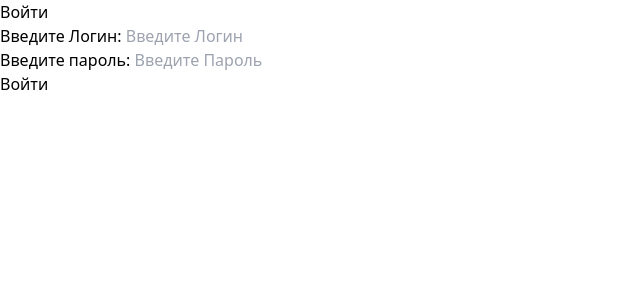
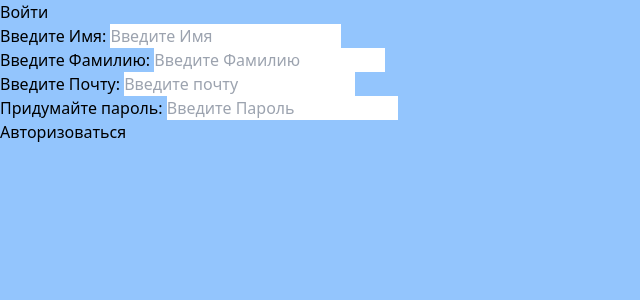
Before and after one commit to AhmadAsoev/frontBack, a React (Vite) app: page /registration in a window 1280 px wide. Shown: the top 300 px of the page, without its empty margins (0-640 px from the left). Built offline with nearby package versions, Linux system fonts and the light colour scheme.

Commit message:
Add Auth Form

```diff
--- a/src/App.tsx
+++ b/src/App.tsx
@@ -1,6 +1,7 @@
 import { BrowserRouter as Router, Routes, Route } from 'react-router-dom';
 import NavBar from './components/NavBar';
 import Registration from './components/Registration';
+import TableList from './components/TableList';
 
 
 
@@ -9,7 +10,8 @@ function App() {
     <Router>
       <Routes>
         <Route path='/login' element={<NavBar />} />
-        <Route path='registration' element={<Registration/> } />
+        <Route path='registration' element={<Registration />} />
+        <Route path='/table' element={<TableList/>} />
       </Routes>
     </Router>
   )
--- /dev/null
+++ b/src/components/Authorization.tsx
@@ -0,0 +1,111 @@
+import { useForm, SubmitHandler } from 'react-hook-form';
+import { useNavigate } from 'react-router';
+
+interface FormData {
+  firstName: string;
+  lastName: string;
+  email: string;
+  password: string;
+}
+export default function Authorization() {
+  const {
+    register,
+    handleSubmit,
+    reset,
+    setValue,
+    formState: { errors },
+  } = useForm<FormData>({ mode: 'onBlur' });
+
+  const navigate = useNavigate();
+
+  const onSubmit: SubmitHandler<FormData> = (data: FormData) => {
+    alert(JSON.stringify(data));
+      reset();
+      navigate('/table')
+  };
+  return (
+    <div>
+      <form onSubmit={handleSubmit(onSubmit)} className="space-y-4">
+        <div>
+          <label className="block text-sm font-medium mb-3 mt-3">Введите Имя: </label>
+          <input
+            {...register('firstName', {
+              required: 'Имя обязательно',
+              minLength: { value: 3, message: 'Минимум 3 символов' },
+              maxLength: { value: 15, message: 'Максимум 15 символов' },
+              pattern: { value: /^[a-zA-Zа-яА-ЯёЁ]+$/, message: 'Только буквы' },
+            })}
+            placeholder="Введите Имя"
+            type="text"
+            className="w-full p-2 border rounded bg-white-300 hover:bg-slate-200"
+            onBlur={(e) => setValue('firstName', e.target.value.trim())}
+          />
+          {errors?.firstName && <p className="text-red-600">{errors?.firstName.message}</p>}
+        </div>
+
+        <div>
+          <label className="block text-sm font-medium mb-3 mt-3">Введите Фамилию: </label>
+          <input
+            {...register('lastName', {
+              required: 'Фамилия обязательно',
+              minLength: { value: 4, message: 'Минимум 4 символов' },
+              pattern: {
+                value: /^[a-zA-Zа-яА-ЯёЁ]+$/,
+                message: 'Только буквы',
+              },
+            })}
+            placeholder="Введите Фамилию"
+            type="text"
+            className="w-full p-2 border rounded bg-white-300 hover:bg-slate-200"
+            onBlur={(e) => setValue('lastName', e.target.value.trim())}
+          />
+          {errors?.lastName && <p className="text-red-400 mt-3"> {errors?.lastName.message} </p>}
+        </div>
+
+        <div>
+          <label className="block text-sm font-medium mb-3 mt-3">Введите Почту: </label>
+          <input
+            {...register('email', {
+              required: 'Почта обязательна',
+              minLength: { value: 4, message: 'Минимум 4 символов' },
+              pattern: {
+                value: /^[a-zA-Z0-9._%+-]+@[a-zA-Z0-9.-]+\.[a-zA-Z]{2,4}$/,
+                message: 'Неправильный формат почты',
+              },
+            })}
+            placeholder="Введите почту"
+            type="text"
+            className="w-full p-2 border rounded bg-white-300 hover:bg-slate-200"
+            onBlur={(e) => setValue('email', e.target.value.trim())}
+          />
+          {errors?.email && <p className="text-red-400 mt-3"> {errors?.email.message} </p>}
+        </div>
+
+        <div>
+          <label className="block text-sm font-medium mb-3 mt-3">Придумайте пароль: </label>
+          <input
+            {...register('password', {
+              required: 'Пароль обязателен',
+              minLength: { value: 6, message: 'Минимум 6 символов' },
+              pattern: {
+                value: /^(?=.*[A-Z])(?=.*\d)[a-zA-Z\d]{6,}$/,
+                message:
+                  'Пароль должен содержать минимум 6 символов, хотя бы одну заглавную букву и одну цифру',
+              },
+            })}
+            placeholder="Введите Пароль"
+            type="password"
+            className="w-full p-2 border rounded bg-white-300 hover:bg-slate-200"
+          />
+          {errors.password && <p className="text-red-400 mt-3"> {errors.password.message} </p>}
+        </div>
+        <button
+          type="submit"
+          className="w-full bg-sky-500 hover:bg-sky-800 text-white py-2 rounded "
+        >
+          Авторизоваться
+        </button>
+      </form>
+    </div>
+  );
+}
--- a/src/components/Login.tsx
+++ b/src/components/Login.tsx
@@ -1,4 +1,5 @@
 import { SubmitHandler, useForm } from 'react-hook-form';
+import { useNavigate } from 'react-router';
 
 interface FormData  {
   'login': string;
@@ -11,11 +12,15 @@ export default function Login() {
       handleSubmit,
     reset,
     formState: { errors },
-  } = useForm<FormData>();
+    } = useForm<FormData>({ mode: 'onBlur' });
 
-  const onSubmit:SubmitHandler <FormData> = (data) => {
+    const navigate = useNavigate()
+
+  const onSubmit:SubmitHandler <FormData> = (data:FormData) => {
+      alert(JSON.stringify(data));
       reset()
-      alert(JSON.stringify(data));
+      navigate('/table')
+
   };
   return (
     <div>
--- a/src/components/Registration.tsx
+++ b/src/components/Registration.tsx
@@ -1,6 +1,5 @@
 import { Link } from "react-router"
-import Login from "./Login"
-
+import Authorization from "./Authorization"
 
 export default function Registration() {
   return (
@@ -10,7 +9,7 @@ export default function Registration() {
           <button>Войти</button>
         </Link>
           </nav>
-          <Login/>
+          <Authorization/>
     </div>
   )
 }
--- /dev/null
+++ b/src/components/TableList.tsx
@@ -0,0 +1,8 @@
+
+export default function TableList() {
+  return (
+    <div>
+      Element
+    </div>
+  )
+}
--- a/src/index.css
+++ b/src/index.css
@@ -1,3 +1,7 @@
 @tailwind base;
 @tailwind components;
 @tailwind utilities;
+
+body{
+  @apply bg-blue-300
+}
```
